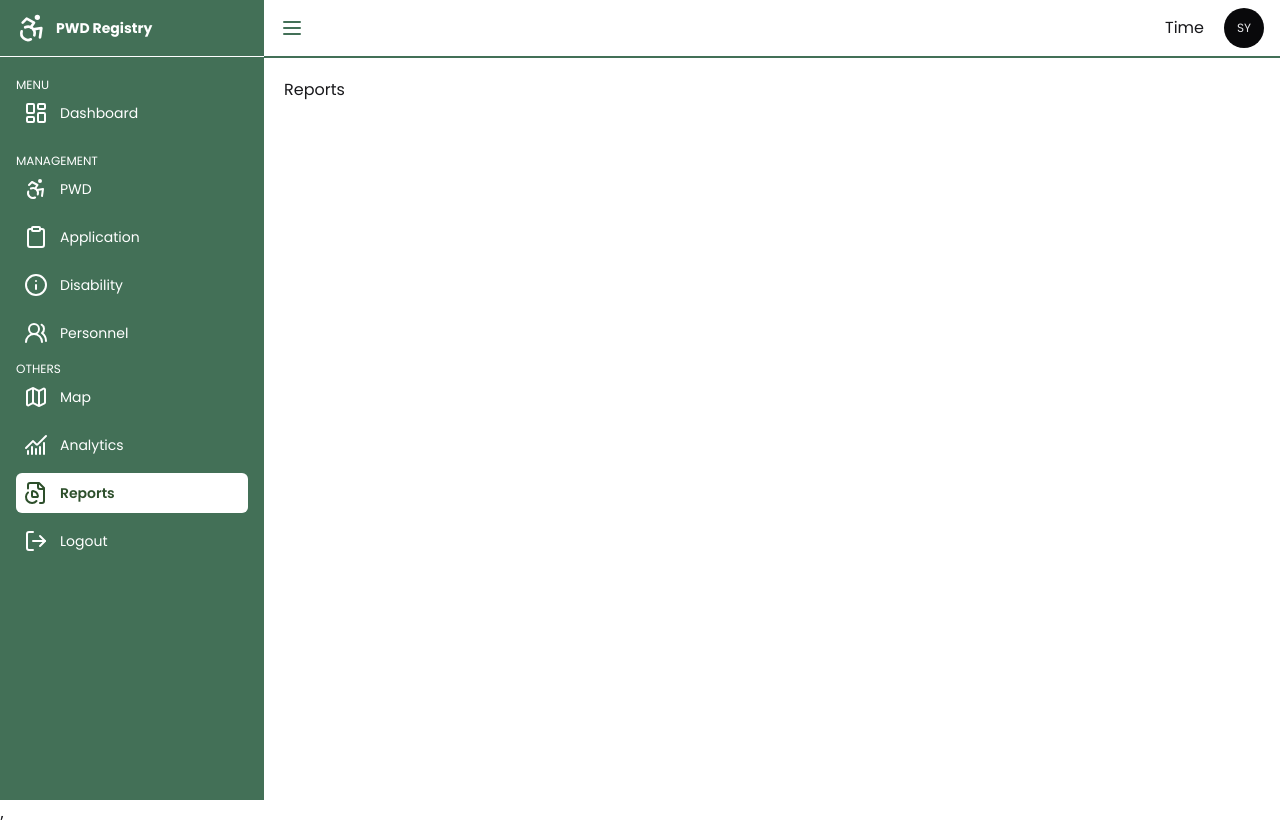
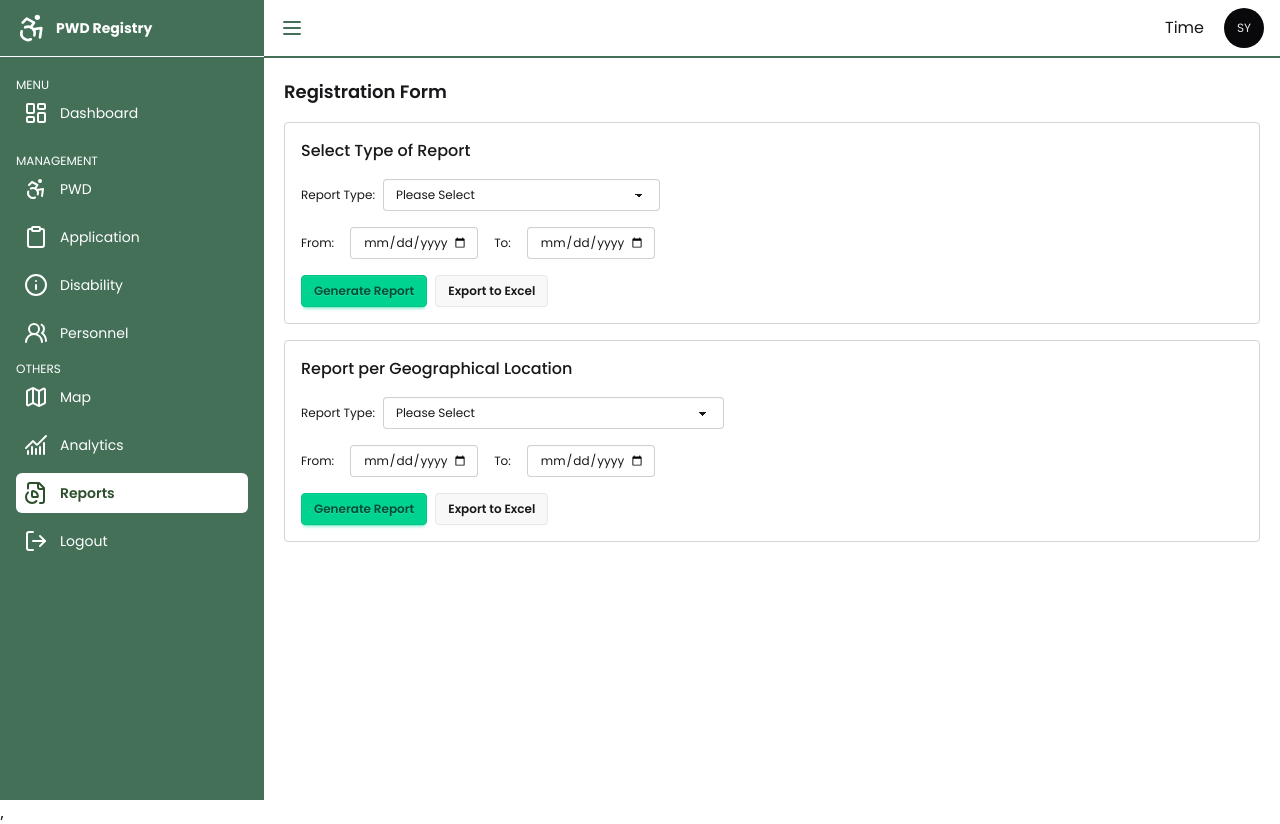
Before and after one commit to Wendellynizer/pwd_registry, a React (Vite) app in the folder frontend/: page /reports in a window 1280 px wide. Built offline with nearby package versions, Linux system fonts and the light colour scheme.

Commit message:
added reports page

```diff
--- a/frontend/src/pages/ApplicationProfile.tsx
+++ b/frontend/src/pages/ApplicationProfile.tsx
@@ -5,6 +5,7 @@ import { ChevronLeft, SquarePen } from 'lucide-react';
 import AccordionItem from '../components/AccordionItem';
 import axios from 'axios';
 import { baseURL } from '../api';
+import defaultImage from '../assets/default.jpg';
 
 
 const ApplicationProfile = () => {
@@ -86,7 +87,7 @@ const ApplicationProfile = () => {
           <div className='flex gap-4 items-center'>
             <div className="avatar">
               <div className="w-24 rounded-xs">
-                <img src="https://img.daisyui.com/images/profile/demo/batperson@192.webp" />
+                <img src={defaultImage} />
               </div>
             </div>
 
@@ -222,8 +223,12 @@ const ApplicationProfile = () => {
 					</ColumnedContainer>
         </AccordionItem>
 
-        <AccordionItem title='Documents'>
-
+        <AccordionItem title='Documents' opened={false}>
+          <ColumnedContainer>
+            <DataContainer label='Photocopy of Medical Certificate' value="-" />
+            <DataContainer label='Voters ID / Certification / National ID' value="-" />
+            <DataContainer label='Duly Accomplished Application Form' value="-" />
+          </ColumnedContainer>
         </AccordionItem>
 
         <AccordionItem title='Processing Information'>
--- a/frontend/src/pages/PWDForm.tsx
+++ b/frontend/src/pages/PWDForm.tsx
@@ -173,7 +173,7 @@ const PWDForm = () => {
     <>
       <p className='text-lg mb-4 font-semibold'>Registration Form</p>
       <form onSubmit={handleSubmit(onSubmit)} method='POST' className='pb-8'>
-        <AccordionItem title='Profile'>
+        <AccordionItem title='Profile' opened={false}>
           <div className='flex flex-col'>
             <label htmlFor="" className='block mb-2'>Profile Picture</label>
             <div className="avatar">
--- a/frontend/src/pages/Reports.tsx
+++ b/frontend/src/pages/Reports.tsx
@@ -2,8 +2,96 @@ import React from 'react'
 
 const Reports = () => {
   return (
-    <div>Reports</div>
+    <div className='space-y-4'>
+      <p className='text-lg font-semibold'>Registration Form</p>
+
+      <Container>
+        <ContainerTitle text='Select Type of Report' />
+
+        <form method='GET' className='space-y-4'>
+          <div className='flex items-center mt-4'>
+            <label htmlFor="" className='text-xs me-2'>Report Type:</label>
+            <select name="" id="" className='select select-sm w-fit'>
+              <option value="">Please Select</option>
+              <option value="">Sex and Disability</option>
+              <option value="">Civil Status and Disability</option>
+              <option value="">Educational Attainment and Disability</option>
+              <option value="">Category of Employment and Disability</option>
+              <option value="">Skills and Disability</option>
+              <option value="">Employment Status and Disability</option>
+              <option value="">Type of Employment and Disability</option>
+              <option value="">Age Range and Disability</option>
+            </select>
+          </div>
+
+
+
+          <div className='flex gap-4'>
+            <div className='flex items-center gap-2'>
+              <label htmlFor="" className='me-2 text-xs'>From:</label>
+              <input type="date" className='input input-sm' name="" id="" />
+            </div>
+
+            <div className='flex items-center gap-2'>
+              <label htmlFor="" className='me-2 text-xs'>To:</label>
+              <input type="date" className='input input-sm' name="" id=""  />
+            </div>
+          </div>
+
+          <div className='space-x-2'>
+            <button className='btn btn-sm btn-success'>Generate Report</button>
+            <button className='btn btn-sm'>Export to Excel</button>
+          </div>
+        </form>
+      </Container>
+
+      <Container>
+        <ContainerTitle text='Report per Geographical Location' />
+
+        <form method='GET' className='space-y-4'>
+          <div className='flex items-center mt-4'>
+            <label htmlFor="" className='text-xs me-2'>Report Type:</label>
+            <select name="" id="" className='select select-sm w-fit'>
+              <option value="">Please Select</option>
+              <option value="">Disability Cases per Geographical Location</option>
+              <option value="">Person with Disabilities per Geographical Location</option>
+            </select>
+          </div>
+
+
+
+          <div className='flex gap-4'>
+            <div className='flex items-center gap-2'>
+              <label htmlFor="" className='me-2 text-xs'>From:</label>
+              <input type="date" className='input input-sm' name="" id="" />
+            </div>
+
+            <div className='flex items-center gap-2'>
+              <label htmlFor="" className='me-2 text-xs'>To:</label>
+              <input type="date" className='input input-sm' name="" id=""  />
+            </div>
+          </div>
+
+          <div className='space-x-2'>
+            <button className='btn btn-sm btn-success'>Generate Report</button>
+            <button className='btn btn-sm'>Export to Excel</button>
+          </div>
+        </form>
+      </Container>
+    </div>
   )
 }
 
-export default Reports
+export default Reports;
+
+const Container = ({children, className}: {children: React.ReactNode, className?: string}) => {
+  return(
+    <div className={`border border-gray-300 rounded-sm p-4 ${className}`}>
+      {children}
+    </div>
+  )
+}
+
+const ContainerTitle = ({text, className}: {text: string, className?: string}) => {
+  return <p className={`font-medium ${className}`}>{text}</p>;
+}
```
Also changed, not shown: 1 other file (tests, documents, lock files or other folders).
